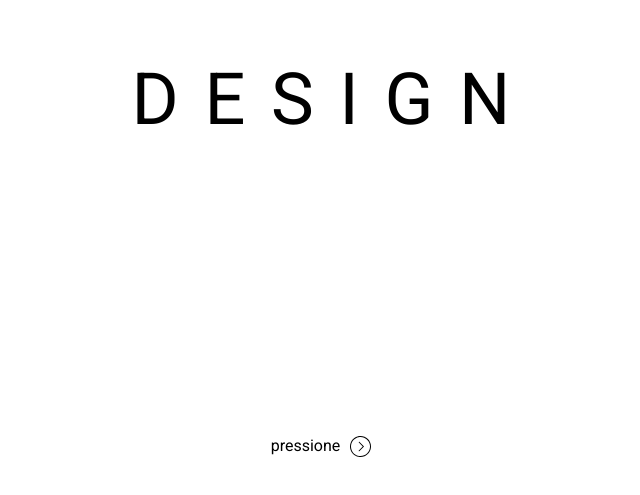
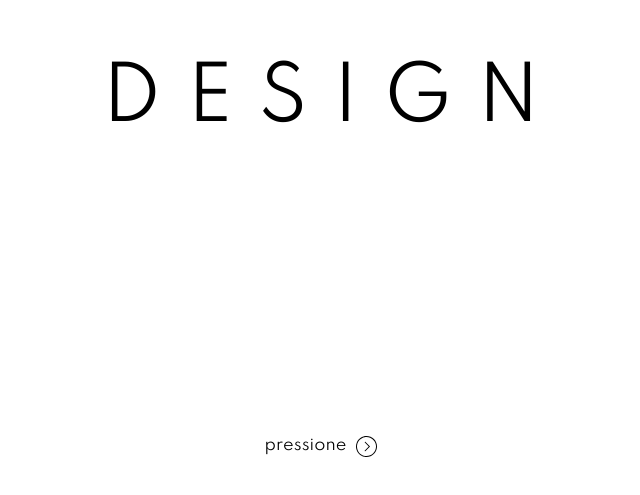
Before and after one commit to vcnt1/not-design, a plain HTML site: page index.html in a window 1280 px wide. Shown: the part 263-758 px from the top of the page, without its empty margins (319-959 px from the left). Drawn offline with nearby package versions, Linux system fonts and the light colour scheme.

Commit message:
add font

```diff
--- a/index.html
+++ b/index.html
@@ -9,7 +9,7 @@
         integrity="sha512-iBBXm8fW90+nuLcSKlbmrPcLa0OT92xO1BIsZ+ywDWZCvqsWgccV3gFoRBv0z+8dLJgyAHIhR35VZc2oM/gI1w=="
         crossorigin="anonymous" />
 
-    <link rel="stylesheet" href="https://fonts.googleapis.com/css?family=Roboto" />
+    <link rel="stylesheet" href="https://fonts.googleapis.com/css?family=Spartan" />
 
     <style>
         html {
@@ -24,7 +24,7 @@
             align-items: center;
             background-color: #FFF;
             margin: 0;
-            font-family: 'Roboto', sans-serif;
+            font-family: 'Spartan', sans-serif;
         }
 
         #main {
@@ -61,7 +61,7 @@
 
         #divImage {
             position: absolute;
-            top: 17vh;
+            top: 16vh;
             left: 20vw;
             z-index: -100;
             height: 30vh;
```
